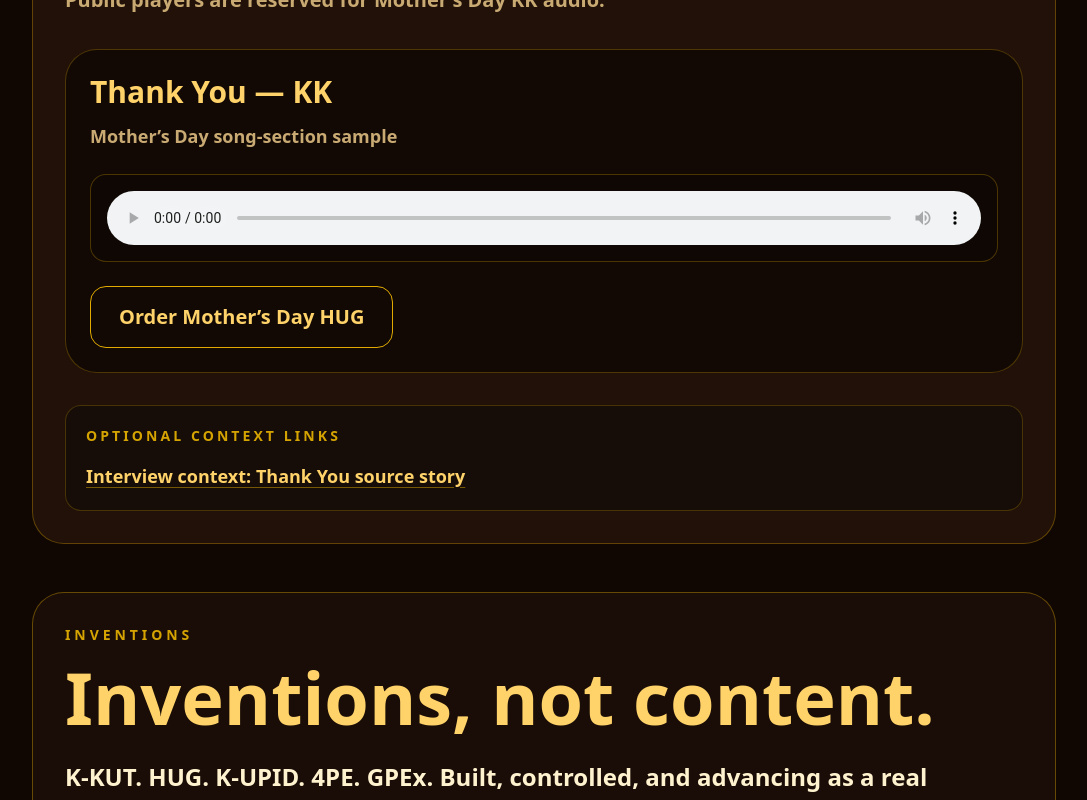
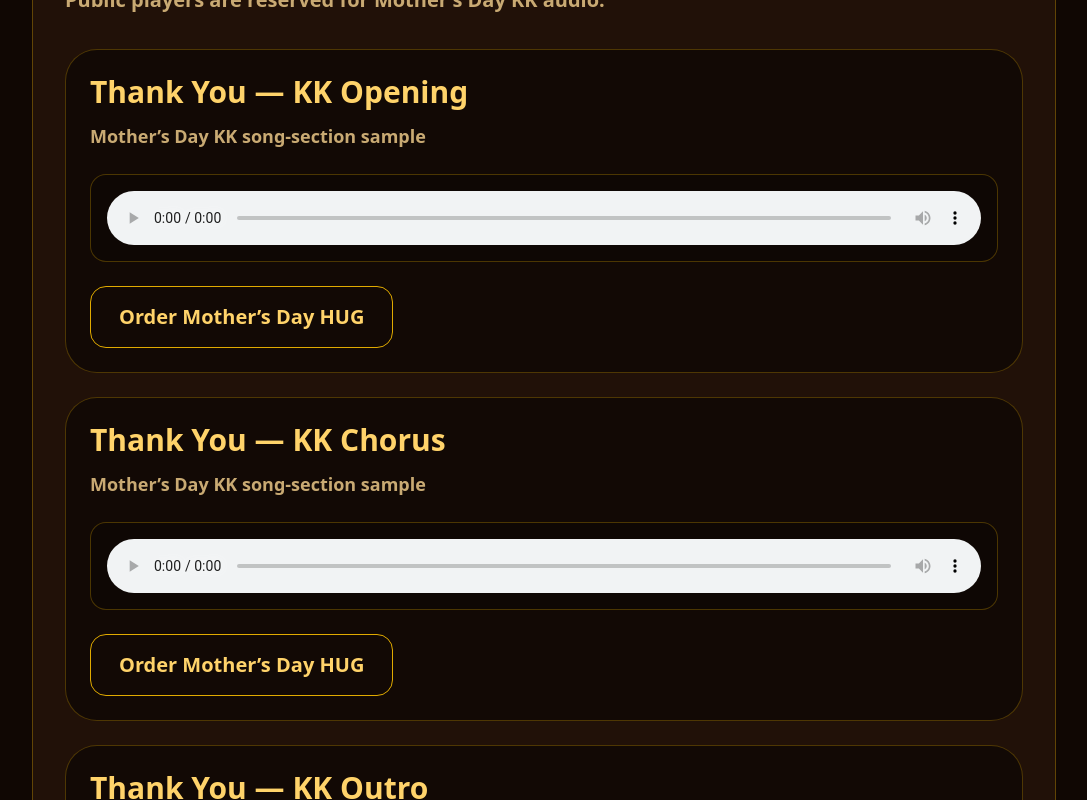
Before and after one commit to mmmm013/k-kut, a Next.js app: page / in a window 1280 px wide. Shown: the part 720-1520 px from the top of the page, without its empty margins (96-1183 px from the left). Built offline with nearby package versions, Linux system fonts and the light colour scheme.

Commit message:
Show all Thank You KK samples

```diff
--- a/app/page.tsx
+++ b/app/page.tsx
@@ -4,9 +4,19 @@ const PAYMENT_LINKS = {
 
 const KK_SAMPLES = [
   {
-    title: "Thank You — KK",
-    subtitle: "Mother’s Day song-section sample",
+    title: "Thank You — KK Opening",
+    subtitle: "Mother’s Day KK song-section sample",
     audioUrl: "/mothers-day/samples/thank-you-kk-opening.mp3",
+  },
+  {
+    title: "Thank You — KK Chorus",
+    subtitle: "Mother’s Day KK song-section sample",
+    audioUrl: "/mothers-day/samples/thank-you-chorus-sample.mp3",
+  },
+  {
+    title: "Thank You — KK Outro",
+    subtitle: "Mother’s Day KK song-section sample",
+    audioUrl: "/mothers-day/samples/thank-you-outro-sample.mp3",
   },
 ];
 
```
